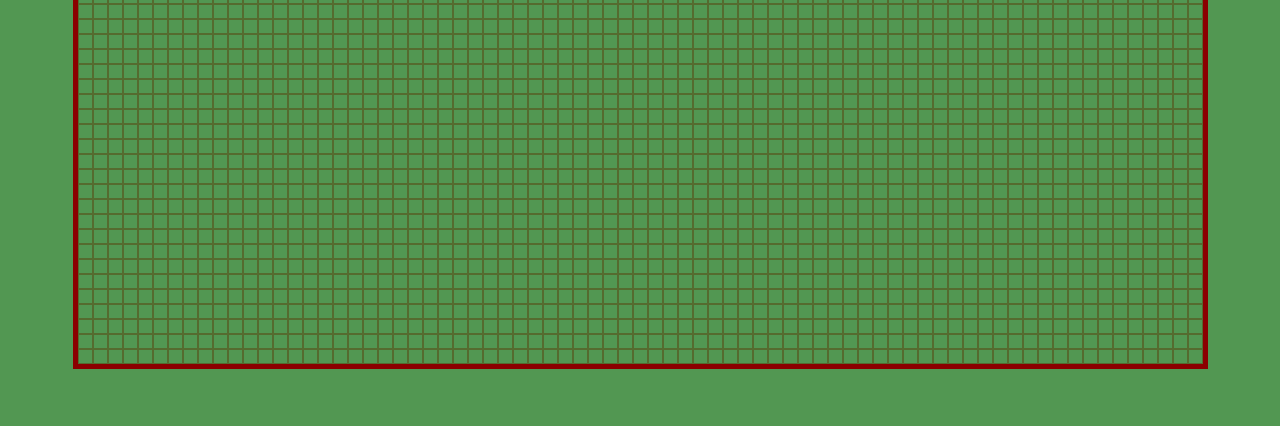
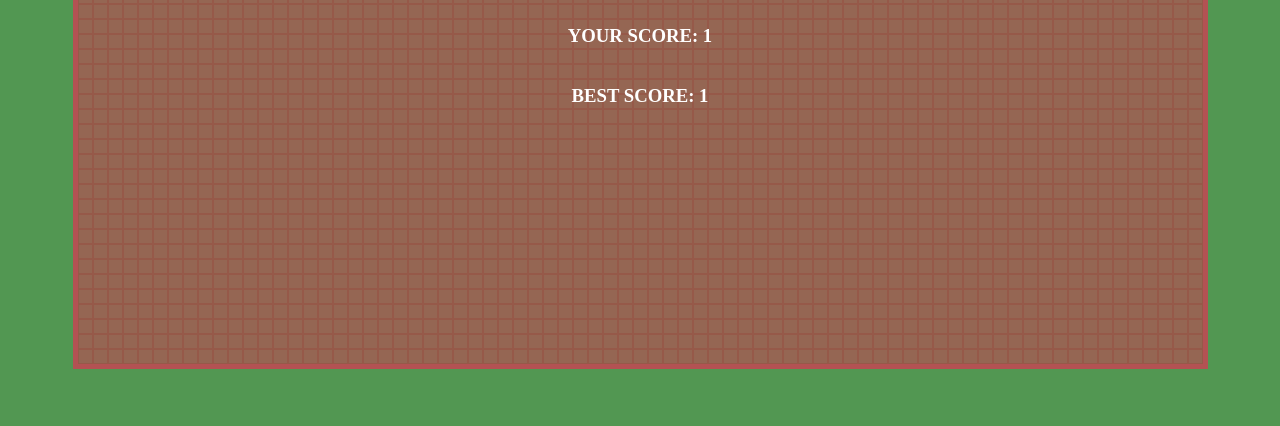
Before and after one commit to hnatiukr/snake-game, a plain HTML site: page index.html in a window 1280 px wide. Shown: the part 374-800 px from the top of the page. Drawn offline with Linux system fonts and the light colour scheme.

Commit message:
feat: save current and best score

```diff
--- a/index.html
+++ b/index.html
@@ -10,12 +10,19 @@
 
     <title>Snake</title>
 
-    <link rel="stylesheet" href="styles.css" />
+    <link rel="stylesheet" href="styles/styles.css" />
   </head>
 
   <body>
-    <div id="canvas"></div>
+    <div id="canvas">
+      <div id="game_over">
+        <h1>GAME OVER</h1>
 
-    <script src="snake.js"></script>
+        <h3>YOUR SCORE: <span id="score"></span></h3>
+        <h3>BEST SCORE: <span id="best_score"></span></h3>
+      </div>
+    </div>
+
+    <script src="scripts/snake.js"></script>
   </body>
 </html>
--- a/snake.js
+++ b/scripts/snake.js
@@ -1,16 +1,20 @@
 const canvas = document.getElementById("canvas");
+const gameOver = document.getElementById("game_over");
+const currentScore = document.getElementById("score");
+const bestScore = document.getElementById("best_score");
 
 const ROWS = 45;
 const COLS = 75;
 const PIXEL = 15;
 
+let score = 0;
 const pixels = new Map();
 let gameInterval = null;
 
-const moveRight = ([t, l]) => [t, l + 1];
-const moveLeft = ([t, l]) => [t, l - 1];
-const moveUp = ([t, l]) => [t - 1, l];
-const moveDown = ([t, l]) => [t + 1, l];
+const moveRight = ([top, left]) => [top, left + 1];
+const moveLeft = ([top, left]) => [top, left - 1];
+const moveUp = ([top, left]) => [top - 1, left];
+const moveDown = ([top, left]) => [top + 1, left];
 
 // --- rendering ---
 
@@ -45,15 +49,21 @@ function drawCanvas() {
 
       if (key === currentFoodKey) {
         background = "orangered";
+        pixel.style.borderRadius = "50%";
       } else if (currentSnakeKeys.has(key)) {
         const transformSet = [...currentSnakeKeys];
         const head = transformSet[transformSet.length - 1];
 
+        pixel.style.borderRadius = "3px";
+
         if (key === head) {
-          background = "sandybrown";
+          background = "#fff";
+          pixel.style.borderRadius = "50%";
         } else {
-          background = "saddlebrown";
+          background = "#315831";
         }
+      } else {
+        pixel.style.borderRadius = "0";
       }
 
       pixel.style.background = background;
@@ -97,6 +107,8 @@ function step() {
   pushHead(nextHead);
 
   if (toKey(nextHead) === currentFoodKey) {
+    updateScore();
+
     const nextFoodKey = spawnFood();
 
     if (nextFoodKey === null) {
@@ -151,6 +163,25 @@ function spawnFood() {
   }
 
   throw Error("should never get here");
+}
+
+function updateScore() {
+  score += 1;
+  currentScore.innerHTML = score;
+
+  if (window.localStorage.hasOwnProperty("score")) {
+    if (score > Number(window.localStorage.getItem("score"))) {
+      bestScore.innerHTML = score;
+
+      window.localStorage.setItem("score", JSON.stringify(score));
+    } else {
+      bestScore.innerHTML = window.localStorage.getItem("score");
+    }
+  } else {
+    bestScore.innerHTML = score;
+
+    window.localStorage.setItem("score", JSON.stringify(score));
+  }
 }
 
 // --- interaction ---
@@ -212,17 +243,22 @@ window.addEventListener("keydown", (e) => {
 });
 
 function stopGame(isSuccessfully) {
-  canvas.style.borderColor = isSuccessfully ? "darkgreen" : "darkred";
+  gameOver.style.visibility = "visible";
+  canvas.style.borderColor = isSuccessfully ? "darkgreen" : "#b35253";
 
+  updateScore();
   clearInterval(gameInterval);
 }
 
 function startGame() {
+  score = 0;
   directionQueue = [];
   currentDirection = moveRight;
   currentSnake = makeInitialSnake();
   currentSnakeKeys = new Set();
   currentVacantKeys = new Set();
+
+  gameOver.style.visibility = "hidden";
 
   for (let top = 0; top < ROWS; top += 1) {
     for (let left = 0; left < COLS; left += 1) {
@@ -245,6 +281,8 @@ function startGame() {
   currentVacantKeys = vacantKeys;
 
   canvas.style.borderColor = "";
+  currentScore.innerHTML = score.toString();
+
   gameInterval = setInterval(step, 50);
 
   drawCanvas();
--- a/styles.css
+++ b/styles/styles.css
@@ -4,6 +4,7 @@
 
 body {
   display: flex;
+  flex-direction: column;
   justify-content: center;
   align-items: center;
   width: 100vw;
@@ -24,3 +25,26 @@ body {
 
   border: 5px solid darkolivegreen;
 }
+
+h2 {
+  color: darkolivegreen;
+}
+
+#game_over {
+  position: absolute;
+  z-index: 3;
+
+  display: flex;
+  flex-direction: column;
+  justify-content: center;
+  align-items: center;
+
+  width: 1125px;
+  height: 675px;
+
+  visibility: hidden;
+
+  color: white;
+
+  background-color: rgba(179, 82, 84, 0.7);
+}
```
Also changed, not shown: README.md, images/apple.png (added).
